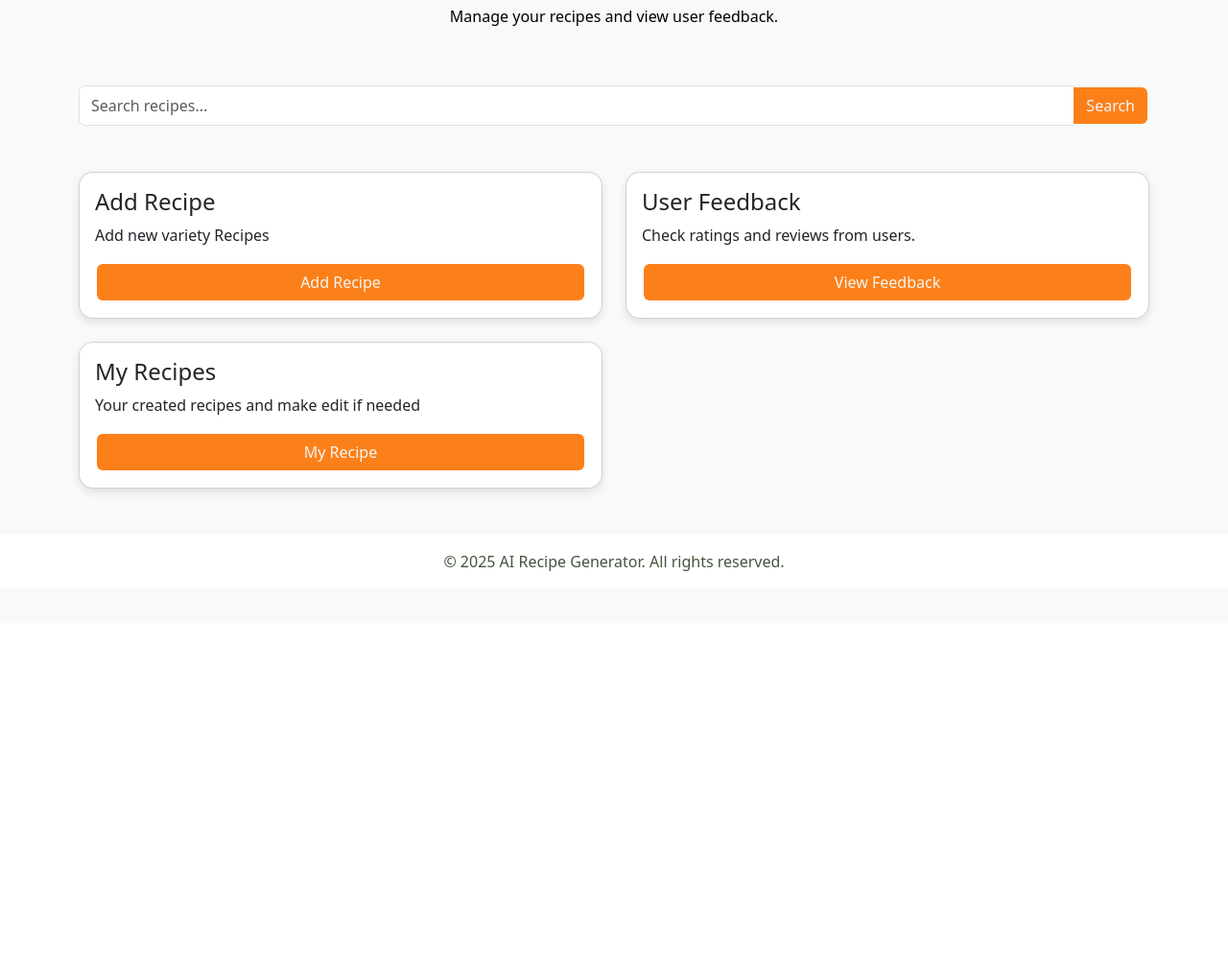
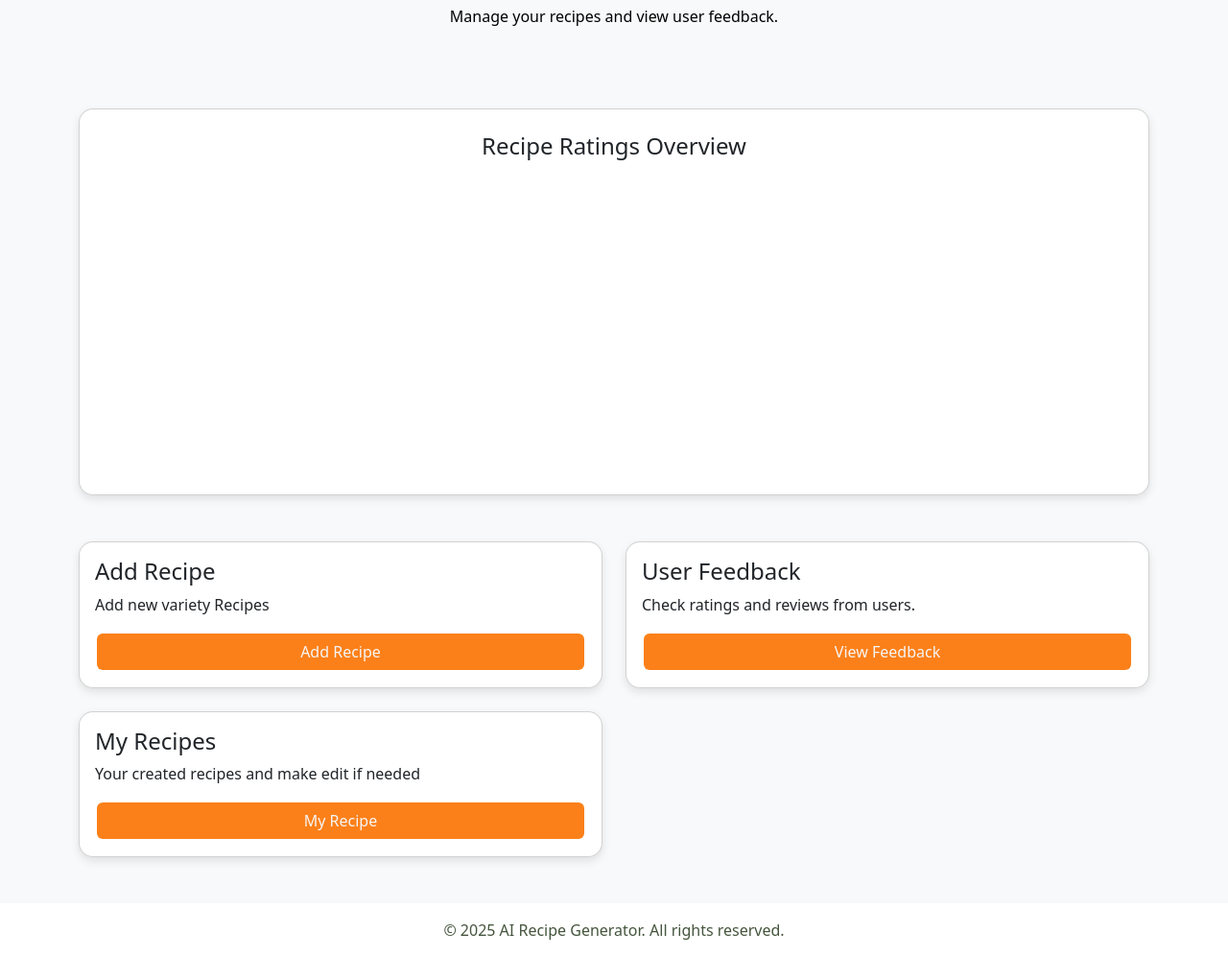
Before and after one commit to lishazz/recipe_generator, a Django app: template apps/chef/templates/chef_dashboard.html in a window 1280 px wide. Shown: the part 151-1148 px from the top of the page at 96% size. Before the commit the page ends 746 px from the top, so only its background shows below. Run offline with Django 3.2, Linux system fonts and the light colour scheme; the template is opened without the code that fills it, so the values that code supplies are empty; some libraries are stand-ins or nearby versions.

Commit message:
added chart to chef dashboard

```diff
--- a/apps/chef/templates/chef_dashboard.html
+++ b/apps/chef/templates/chef_dashboard.html
@@ -26,6 +26,10 @@
         color:#000;
         padding: 20px;
         border-radius: 10px;
+    }
+    .dashboard-card canvas {
+        max-height: 400px;
+        width: 100%;
     }
 </style>
 
@@ -61,13 +65,19 @@
     </div>
 </section>
 
-<!-- Search Bar -->
-<section class="container my-4">
-    <div class="input-group">
-        <input type="text" id="searchInput" class="form-control" placeholder="Search recipes...">
-        <button class="btn btn-zom" onclick="searchRecipes()">Search</button>
+<!-- Recipe Statistics Chart -->
+<section class="container my-5">
+    <div class="card dashboard-card p-4">
+        <h4 class="text-center mb-4">Recipe Ratings Overview</h4>
+        <div style="height: 300px; width: 80%; margin: 0 auto;">
+            <canvas id="recipeRatingsChart"></canvas>
+        </div>
     </div>
 </section>
+
+
+
+
 
 <!-- Dashboard Sections -->
 <section class="container my-5">
@@ -100,4 +110,63 @@
 
 {% endblock content %}
 
-{% block script %}{% endblock script %}
+{% block script %}
+<script src="https://cdn.jsdelivr.net/npm/chart.js"></script>
+<script>
+    document.addEventListener('DOMContentLoaded', function() {
+        try {
+            const ctx = document.getElementById('recipeRatingsChart').getContext('2d');
+            const recipes = JSON.parse('{{ chef_recipes|safe }}');
+
+            if (recipes.length === 0) {
+                ctx.font = '16px Arial';
+                ctx.fillText('No recipes available', 150, 150);
+                return;
+            }
+
+            new Chart(ctx, {
+                type: 'bar',
+                data: {
+                    labels: recipes.map(recipe => recipe.title),
+                    datasets: [{
+                        label: 'Average Rating',
+                        data: recipes.map(recipe => recipe.avg_rating),
+                        backgroundColor: '#FC8019',  // Changed to green
+                        borderColor: '#FC8019s',      // Darker green border
+                        borderWidth: 1
+                    }]
+                },
+                options: {
+                    responsive: true,
+                    maintainAspectRatio: false,
+                    scales: {
+                        y: {
+                            beginAtZero: true,
+                            max: 5,
+                            grid: {
+                                color: '#f0f0f0'
+                            }
+                        },
+                        x: {
+                            ticks: {
+                                maxRotation: 45,
+                                minRotation: 45
+                            },
+                            grid: {
+                                display: false
+                            }
+                        }
+                    },
+                    plugins: {
+                        legend: {
+                            position: 'top',
+                        }
+                    }
+                }
+            });
+        } catch (error) {
+            console.error('Error creating chart:', error);
+        }
+    });
+</script>
+{% endblock script %}
```
Also changed, not shown: apps/chef/views.py (+21 -1 lines).
